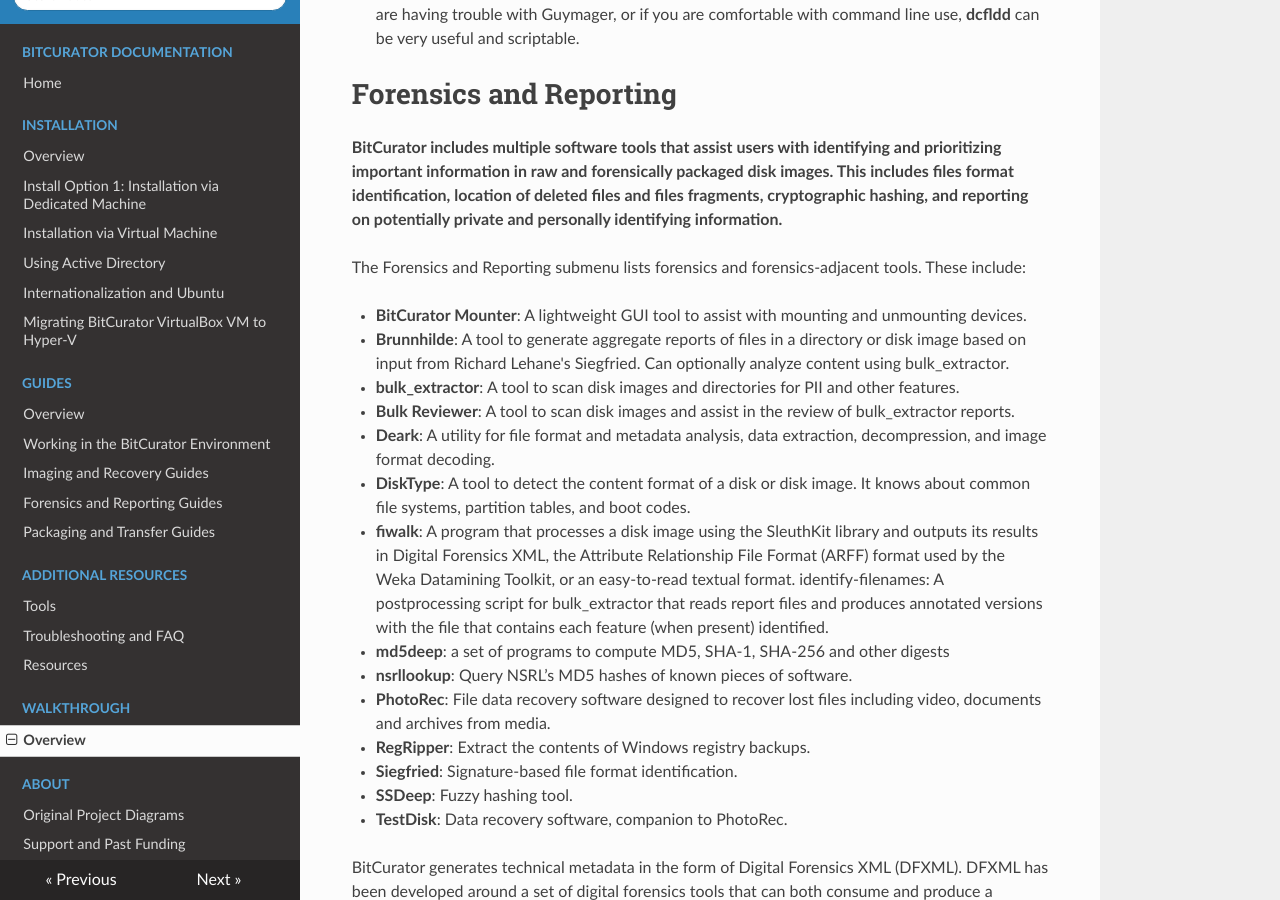
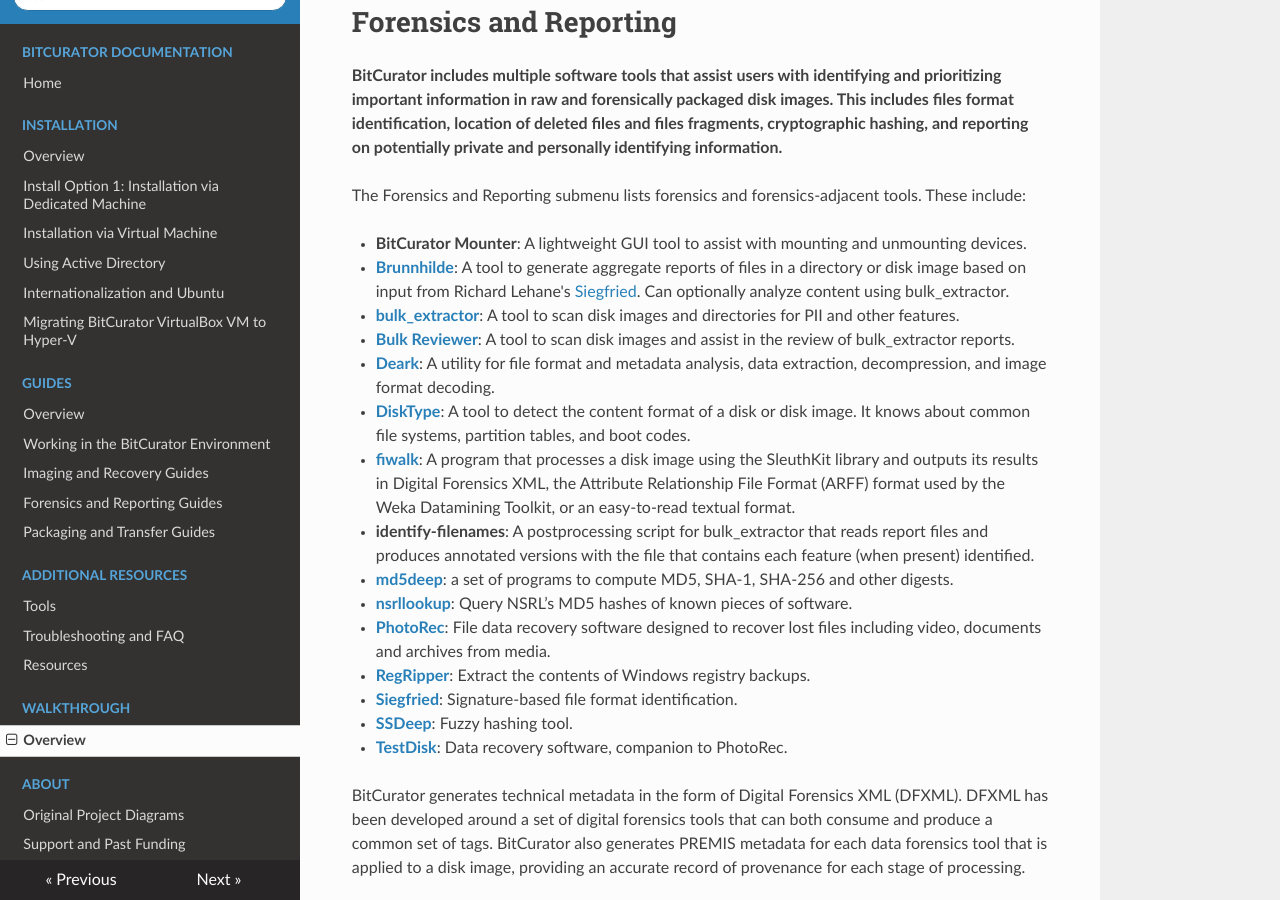
Before and after one commit to BitCurator/documentation, an MkDocs documentation site: the page built from docs/BitCurator Walkthrough/BitCurator Walkthrough.md, in a window 1280 px wide and 900 px high, scrolled down 1830 px. Built offline with MkDocs 1.6.1, drawn with Linux system fonts in a browser that asks for light colours; nearby versions of some CDN libraries; part of the change alters nothing that is shown; some of the changed text lies outside the part shown.

```diff
--- a/docs/BitCurator Walkthrough/BitCurator Walkthrough.md
+++ b/docs/BitCurator Walkthrough/BitCurator Walkthrough.md
@@ -9,15 +9,14 @@ In previous releases, tools to support a variety of workflows were organized int
 
 The Imaging and Recovery submenu lists tools to assist in device imaging and recovery. These include:
 
-* **Brasero**: A GNOME application to burn CDs and DVDs, and create 1:1 copies of CDs and DVDs.
-* **cdrdao**: An application to record audio or data CD-Rs in disk-at-once (DAO) mode based on a textual description of the CD contents (toc-file).
-* **Clonezilla**: A partition and disk imaging/cloning program.
-* **dcfldd**: An enhanced version of GNU dd with features useful for forensics and security, including hashing on-the-fly and split outputs.
-* **dd**: dd copies input to output with a changeable I/O block size, while optionally performing conversions on the data. Can be used to create raw images of devices.
-*  **ddrescue**: A data recovery tool with advanced features to assist in rescue of good data from devices with read errors.
-*  **dumpfloppy**: A tool to read floppy disks in arbitrary formats supported by the PC floppy controller, and work with the resulting image files.
-*  **ewfacquire**: A utility to acquire media data from a source and store it in EWF format (Expert Witness Compression Format).
-*  **Guymager**: A GUI tool to create raw and EWF-packaged images from devices.
+* **[Brasero](https://wiki.gnome.org/Apps/Brasero)**: A GNOME application to burn CDs and DVDs, and create 1:1 copies of CDs and DVDs.
+* **[cdrdao](https://cdrdao.sourceforge.net/)**: An application to record audio or data CD-Rs in disk-at-once (DAO) mode based on a textual description of the CD contents ( [toc-file](https://cdrdao.sourceforge.net/example.html#toc-file-example) )
+* **[dcfldd](https://github.com/resurrecting-open-source-projects/dcfldd)**: An enhanced version of GNU dd with features useful for forensics and security, including hashing on-the-fly and split outputs.
+* **[ddrescue](https://www.gnu.org/software/ddrescue/)**: A data recovery tool with advanced features to assist in rescue of good data from devices with read errors.
+* **[dumpfloppy](https://github.com/johnkw/dumpfloppy)**: A tool to read floppy disks in arbitrary formats supported by the PC floppy controller, and work with the resulting image files.
+* **[ewfacquire](https://linux.die.net/man/1/ewfacquire)**: A utility to acquire media data from a source and store it in EWF format (Expert Witness Compression Format).
+* **[Guymager](https://guymager.sourceforge.io/)**: A GUI tool to create raw and EWF-packaged images from devices.
+
 
 ### Safely Mount Devices
 
@@ -45,21 +44,21 @@ In the BitCurator Environment, forensically-packaged disk images can be mounted
 
 The Forensics and Reporting submenu lists forensics and forensics-adjacent tools. These include:
 
-*  **BitCurator Mounter**: A lightweight GUI tool to assist with mounting and unmounting devices.
-*  **Brunnhilde**: A tool to generate aggregate reports of files in a directory or disk image based on input from Richard Lehane's Siegfried. Can optionally analyze content using bulk_extractor.
-*  **bulk_extractor**: A tool to scan disk images and directories for PII and other features.
-*  **Bulk Reviewer**: A tool to scan disk images and assist in the review of bulk_extractor reports.
-*  **Deark**: A utility for file format and metadata analysis, data extraction, decompression, and image format decoding.
-*  **DiskType**: A tool to detect the content format of a disk or disk image. It knows about common file systems, partition tables, and boot codes.
-*  **fiwalk**: A program that processes a disk image using the SleuthKit library and outputs its results in Digital Forensics XML, the Attribute Relationship File Format (ARFF) format used by the Weka Datamining Toolkit, or an easy-to-read textual format.
-identify-filenames: A postprocessing script for bulk_extractor that reads report files and produces annotated versions with the file that contains each feature (when present) identified.
-*  **md5deep**: a set of programs to compute MD5, SHA-1, SHA-256 and other digests
-*  **nsrllookup**: Query NSRL’s MD5 hashes of known pieces of software.
-*  **PhotoRec**: File data recovery software designed to recover lost files including video, documents and archives from media.
-*  **RegRipper**: Extract the contents of Windows registry backups.
-*  **Siegfried**: Signature-based file format identification.
-*  **SSDeep**: Fuzzy hashing tool.
-*  **TestDisk**: Data recovery software, companion to PhotoRec.
+* **BitCurator Mounter**: A lightweight GUI tool to assist with mounting and unmounting devices.
+* **[Brunnhilde](https://github.com/tw4l/brunnhilde)**: A tool to generate aggregate reports of files in a directory or disk image based on input from Richard Lehane's [Siegfried](http://www.itforarchivists.com/siegfried). Can optionally analyze content using bulk_extractor.
+* **[bulk_extractor](https://github.com/simsong/bulk_extractor)**: A tool to scan disk images and directories for PII and other features.
+* **[Bulk Reviewer](https://github.com/bulk-reviewer/bulk-reviewer)**: A tool to scan disk images and assist in the review of bulk_extractor reports.
+* **[Deark](https://entropymine.com/deark/)**: A utility for file format and metadata analysis, data extraction, decompression, and image format decoding.
+* **[DiskType](https://disktype.sourceforge.net/)**: A tool to detect the content format of a disk or disk image. It knows about common file systems, partition tables, and boot codes.
+* **[fiwalk](https://forensics.wiki/fiwalk/)**: A program that processes a disk image using the SleuthKit library and outputs its results in Digital Forensics XML, the Attribute Relationship File Format (ARFF) format used by the Weka Datamining Toolkit, or an easy-to-read textual format.
+* **identify-filenames**: A postprocessing script for bulk_extractor that reads report files and produces annotated versions with the file that contains each feature (when present) identified.
+* **[md5deep](https://forensics.wiki/md5deep/)**: a set of programs to compute MD5, SHA-1, SHA-256 and other digests.
+* **[nsrllookup](https://rjhansen.github.io/nsrllookup/)**: Query NSRL’s MD5 hashes of known pieces of software.
+* **[PhotoRec](https://www.cgsecurity.org/wiki/photoRec)**: File data recovery software designed to recover lost files including video, documents and archives from media.
+* **[RegRipper](https://github.com/keydet89/RegRipper3.0)**: Extract the contents of Windows registry backups.
+* **[Siegfried](https://github.com/richardlehane/siegfried)**: Signature-based file format identification.
+* **[SSDeep](https://ssdeep-project.github.io/ssdeep/index.html)**: Fuzzy hashing tool.
+* **[TestDisk](https://www.cgsecurity.org/wiki/TestDisk)**: Data recovery software, companion to PhotoRec.
 
 BitCurator generates technical metadata in the form of Digital Forensics XML (DFXML). DFXML has been developed around a set of digital forensics tools that can both consume and produce a common set of tags. BitCurator also generates PREMIS metadata for each data forensics tool that is applied to a disk image, providing an accurate record of provenance for each stage of processing.
 
@@ -130,7 +129,8 @@ These include:
 
 ### **Package files and metadata with BagIt Python**
 
-[Bagit Python](https://github.com/LibraryOfCongress/bagit-python) is a library and command line utility for working with [BagIt](http://purl.org/net/bagit) style packages. Documentation on using Bagit Python utility can be found [here](https://github.com/LibraryOfCongress/bagit-python).
+* **[Bagit-Python](https://libraryofcongress.github.io/bagit-python/)**: A Python library and command line utility for working with [BagIt](http://purl.org/net/bagit) style packages.
+* **[Grsync](https://www.opbyte.it/grsync/)**: A GUI front-end for rsync.
 
 Bags are useful for transferring packages of data from one location to another location across a network. This might be a local area network or somewhere across the internet. You can then verify the receipt of the bags and ensure that the data has not changed during transfer.
 
```
